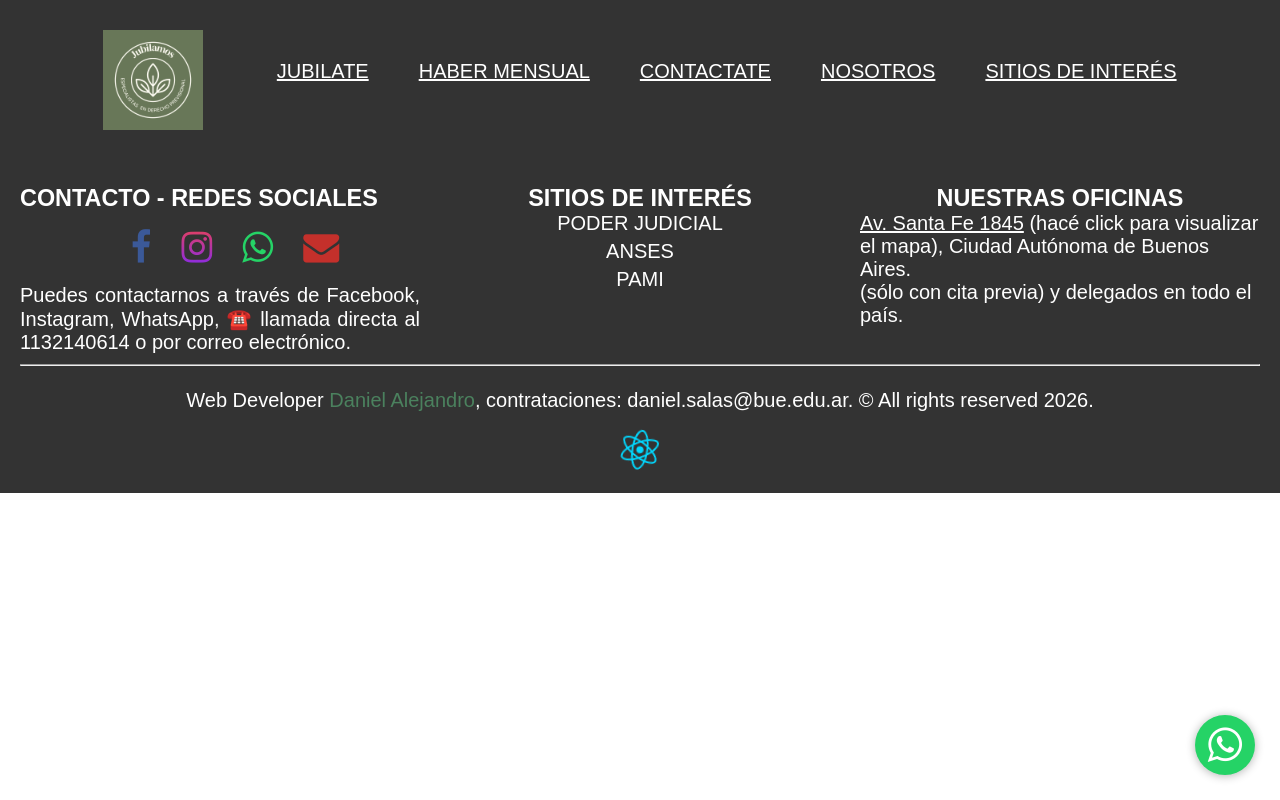
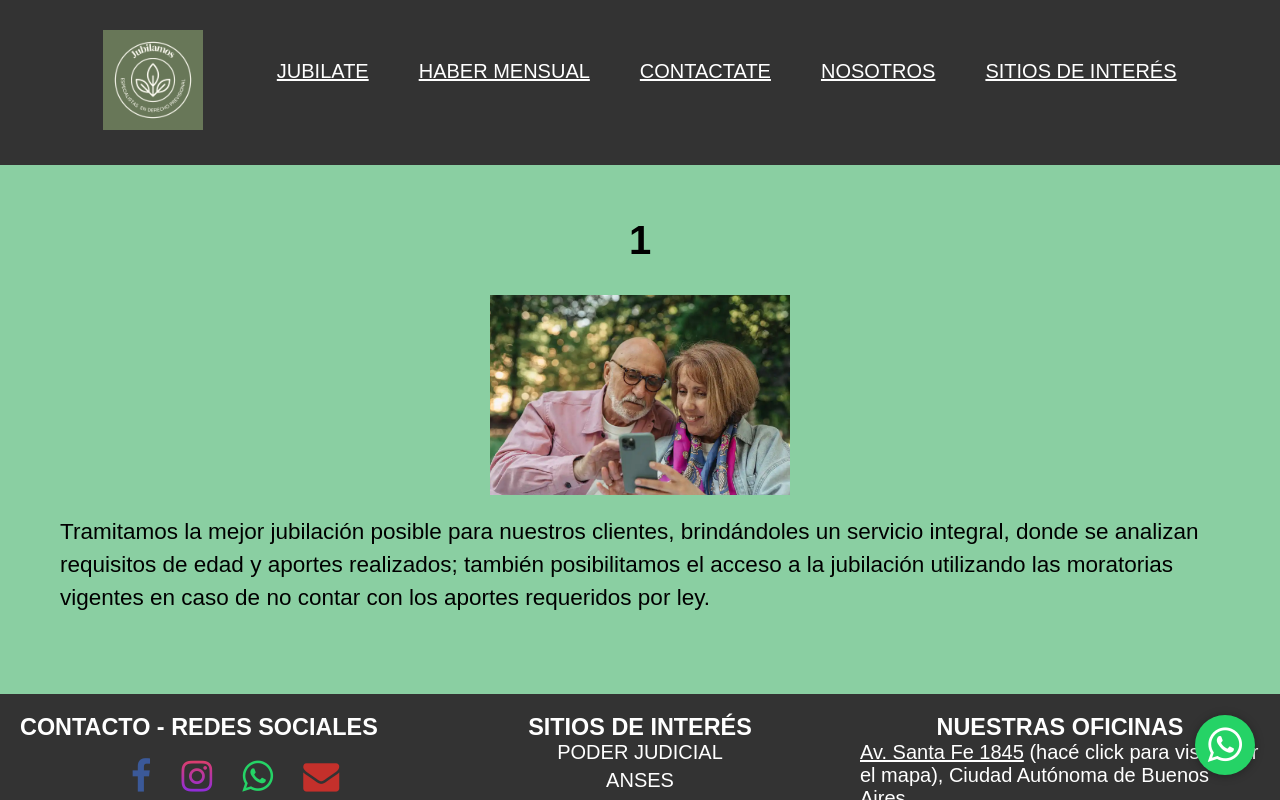
Before and after one commit to d-alejandro-salas/reactJubilamos, a React (Vite) app: page /servicios/1 in a window 1280 px wide. Shown: the top 800 px of the page. Built offline with nearby package versions, Linux system fonts and the light colour scheme.

Commit message:
adding dinamic routes

```diff
--- /dev/null
+++ b/src/pages/DetailService.jsx
@@ -0,0 +1,18 @@
+import React from 'react'
+import {useParams} from "react-router-dom"
+import jubilacionesImg from '../assets/Images/jubilaciones.webp';
+
+const DetailService = () => {
+    const {productId} = useParams();
+    console.log("nombre del servicio...", productId)
+    return (
+        <main>
+            <h1> {productId} </h1>
+            <img className="pages__img" src={jubilacionesImg}/>
+            <section>
+                <p className="bigFontSize">Tramitamos la mejor jubilación posible para nuestros clientes, brindándoles un servicio integral, donde se analizan requisitos de edad y aportes realizados; también posibilitamos el acceso a la jubilación utilizando las moratorias vigentes en caso de no contar con los aportes requeridos por ley.</p>
+            </section>
+        </main>
+    )
+}
+export default DetailService
--- a/src/pages/PensionesPorFallecimiento.jsx
+++ b/src/pages/PensionesPorFallecimiento.jsx
@@ -3,7 +3,7 @@ import React from 'react';
 import { Link } from 'react-router-dom';
 import Pension from '../assets/Images/pension.webp';
 
-const pensionesPorFallecimiento = () => {
+const PensionesPorFallecimiento = () => {
   return (
     <main>
       <h1>Pensiones por fallecimiento</h1>
@@ -19,4 +19,4 @@ const pensionesPorFallecimiento = () => {
   );
 };
 
-export default pensionesPorFallecimiento;
+export default PensionesPorFallecimiento;
--- a/src/pages/Puam.jsx
+++ b/src/pages/Puam.jsx
@@ -3,7 +3,7 @@ import React from 'react';
 import { Link } from 'react-router-dom';
 import PuamPhoto from '../assets/Images/puam.jpg';
 
-const PUAM = () => {
+const Puam = () => {
   return (
   <main>
     <h1>Puam</h1>
@@ -15,4 +15,4 @@ const PUAM = () => {
   );
 };
 
-export default PUAM;
+export default Puam;
--- a/src/pages/ReajusteHaberes.jsx
+++ b/src/pages/ReajusteHaberes.jsx
@@ -3,7 +3,7 @@ import React from 'react';
 import { Link } from 'react-router-dom';
 import ReajustesPhoto from '../assets/Images/reajustes.webp';
 
-const Reajustes = () => {
+const ReajustesHaberes = () => {
   return (
   <main>
     <h1>Reajuste de haberes</h1>
@@ -26,4 +26,4 @@ const Reajustes = () => {
   );
 };
 
-export default Reajustes;
+export default ReajustesHaberes;
--- a/src/routes/Routes.jsx
+++ b/src/routes/Routes.jsx
@@ -5,13 +5,14 @@ import { Routes, Route } from 'react-router-dom';
 import HomePage from '../pages/HomePage';
 import Nosotros from '../pages/Nosotros';
 import Jubilaciones from '../pages/Jubilaciones';
-import PensionesPorFallecimiento from '../pages/Pensionesporfallecimiento';
-import ReajusteHaberes from '../pages/Reajustehaberes';
+import PensionesPorFallecimiento from '../pages/PensionesPorFallecimiento';
+import ReajusteHaberes from '../pages/ReajusteHaberes';
 import Retiros from '../pages/Retiros';
-import RentaVitalicia from '../pages/Rentavitalicia';
+import RentaVitalicia from '../pages/RentaVitalicia';
 import Moratorias from '../pages/Moratorias';
-import PUAM from '../pages/PUAM';
+import PUAM from '../pages/Puam';
 import Sucesiones from '../pages/Sucesiones';
+import DetailService from '../pages/DetailService';
 
 const AppRoutes = () => (
   <Routes>
@@ -25,6 +26,7 @@ const AppRoutes = () => (
     <Route path="/moratorias" element={<Moratorias />} />
     <Route path="/PUAM" element={<PUAM />} />
     <Route path="/sucesiones" element={<Sucesiones />} />
+    <Route path="/servicios/:productId" element={<DetailService />} />
   </Routes>
 );
 
```
